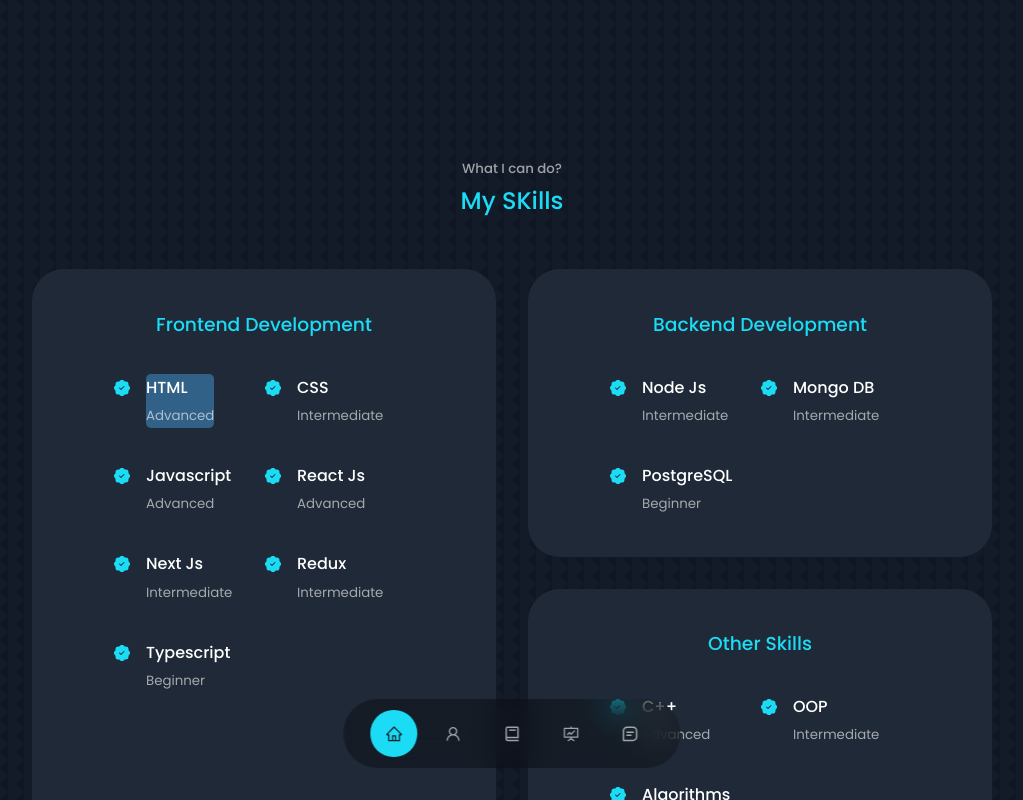
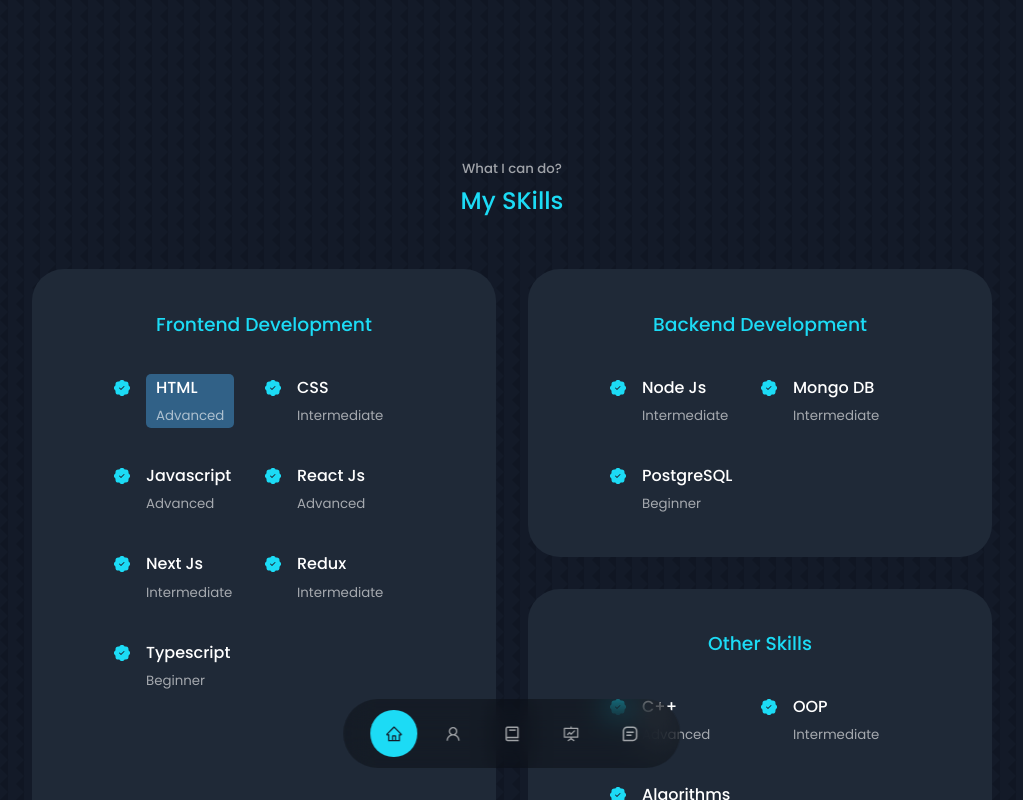
Before and after one commit to pjrepo/portfolio, a React (Create React App) app: page / in a window 1280 px wide. In both pictures the pointer is over the element 308 px from the left and 1960 px from the top of the page. Shown: the part 1560-2360 px from the top of the page, without its empty margins (128-1151 px from the left). Built offline with nearby package versions, Linux system fonts and the light colour scheme.

Commit message:
chore: padding change

```diff
--- a/src/components/experience/Experience.css
+++ b/src/components/experience/Experience.css
@@ -48,8 +48,8 @@
 .skill__level:hover {
   background: transparent;
   background-color: var(--color-primary-variant);
-  /* padding-left: 10px;
-  padding-right: 10px; */
+  padding-left: 10px;
+  padding-right: 10px;
   border-radius: 5px;
   cursor: default;
 }
```
